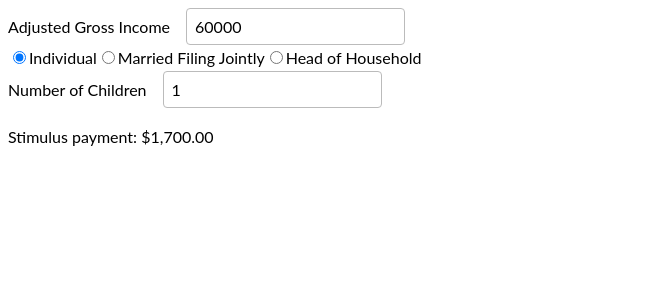
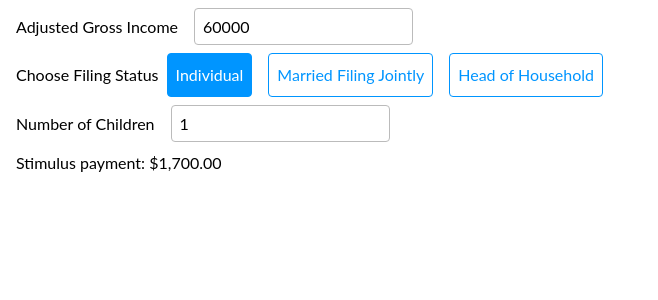
Before and after one commit to TaxFoundation/cares-act-calculator, a React (Create React App) app: page / in a window 1280 px wide. Shown: the top 300 px of the page, without its empty margins (0-658 px from the left). Built offline with nearby package versions, Linux system fonts and the light colour scheme.

Commit message:
Factor out radio buttons and style

```diff
--- a/src/App.tsx
+++ b/src/App.tsx
@@ -1,9 +1,10 @@
 import React, { useState } from "react";
-import { createGlobalStyle, ThemeProvider } from "styled-components";
+import styled, { createGlobalStyle, ThemeProvider } from "styled-components";
 
 import { statuses } from "./statuses";
 import calculate from "./calculation";
 import NumericInput from "./components/NumericInput";
+import RadioButton from "./components/RadioButton";
 import Theme from "./Theme";
 
 const GlobalStyle = createGlobalStyle`
@@ -27,6 +28,11 @@ const GlobalStyle = createGlobalStyle`
   }
 `;
 
+const Section = styled.div`
+  display: block;
+  margin: 0.5rem;
+`;
+
 function App() {
   const [filingStatus, setFilingStatus] = useState<keyof statuses>(
     "individual"
@@ -37,52 +43,45 @@ function App() {
   return (
     <ThemeProvider theme={Theme}>
       <GlobalStyle />
+      <Section>
         <NumericInput
           id="agi"
           value={Number(AGI).toString()}
           label="Adjusted Gross Income"
           update={setAGI}
         />
-      <div>
-        <input
-          type="radio"
-          id="individual"
-          value={"individual"}
-          checked={filingStatus === "individual"}
-          onChange={e => setFilingStatus(e.target.value as keyof statuses)}
+      </Section>
+      <Section>
+        Choose Filing Status
+        {[
+          { id: "individual", name: "Individual" },
+          { id: "joint", name: "Married Filing Jointly" },
+          { id: "hoh", name: "Head of Household" }
+        ].map(status => (
+          <RadioButton
+            value={status.id}
+            label={status.name}
+            selected={(status.id as keyof statuses) === filingStatus}
+            update={setFilingStatus}
           />
-        <label htmlFor="individual">Individual</label>
-        <input
-          type="radio"
-          id="joint"
-          value={"joint"}
-          checked={filingStatus === "joint"}
-          onChange={e => setFilingStatus(e.target.value as keyof statuses)}
-        />
-        <label htmlFor="joint">Married Filing Jointly</label>
-        <input
-          type="radio"
-          id="hoh"
-          value={"hoh"}
-          checked={filingStatus === "hoh"}
-          onChange={e => setFilingStatus(e.target.value as keyof statuses)}
-        />
-        <label htmlFor="hoh">Head of Household</label>
-      </div>
+        ))}
+      </Section>
+      <Section>
         <NumericInput
           id="children"
           value={Number(children).toString()}
           label="Number of Children"
           update={setChildren}
         />
-      <p>
+      </Section>
+      <Section>
         Stimulus payment:{" "}
         {calculate(
           filingStatus,
           children ? +children : 0,
           AGI ? +AGI : 0
         ).toLocaleString("en-US", { style: "currency", currency: "USD" })}
-      </p>
+      </Section>
     </ThemeProvider>
   );
 }
--- /dev/null
+++ b/src/components/RadioButton.tsx
@@ -0,0 +1,65 @@
+import React from "react";
+import styled from "styled-components";
+
+import { statuses } from "../statuses";
+
+interface LabelProps {
+  readonly selected: boolean;
+}
+
+const FormatLabel = styled.label<LabelProps>`
+  border: 1px solid ${props => props.theme.tfBlue};
+  border-radius: ${props => props.theme.borderRadius};
+  background-color: ${props => (props.selected ? props.theme.tfBlue : "#fff")};
+  color: ${props => (props.selected ? "#fff" : props.theme.tfBlue)};
+  cursor: pointer;
+  display: inline-block;
+  margin: 0 0.5rem;
+  padding: 0.5rem;
+  transition: all 0.1s ease-in-out;
+  user-select: none;
+  &:focus,
+  &:hover {
+    background-color: ${props =>
+      props.selected ? props.theme.tfBlue : props.theme.tfBlueHighlight};
+  }
+`;
+
+const FormatRadio = styled.input`
+  cursor: pointer;
+  height: 0;
+  opacity: 0;
+  position: absolute;
+  width: 0;
+`;
+
+interface RadioProps {
+  label: string;
+  value: string;
+  selected: boolean;
+  update: (event: keyof statuses) => void;
+}
+
+const RadioButton: React.FC<RadioProps> = ({
+  label,
+  value,
+  selected,
+  update
+}) => {
+  return (
+    <>
+      <FormatRadio
+        type="radio"
+        id={value}
+        value={value}
+        checked={selected}
+        onChange={e => update(e.target.value as keyof statuses)}
+      />
+      <FormatLabel selected={selected} htmlFor={value}>
+        {label}
+      </FormatLabel>
+    </>
+  );
+};
+
+export default RadioButton;
```
Lines whose indentation alone changed are shown as unchanged.
